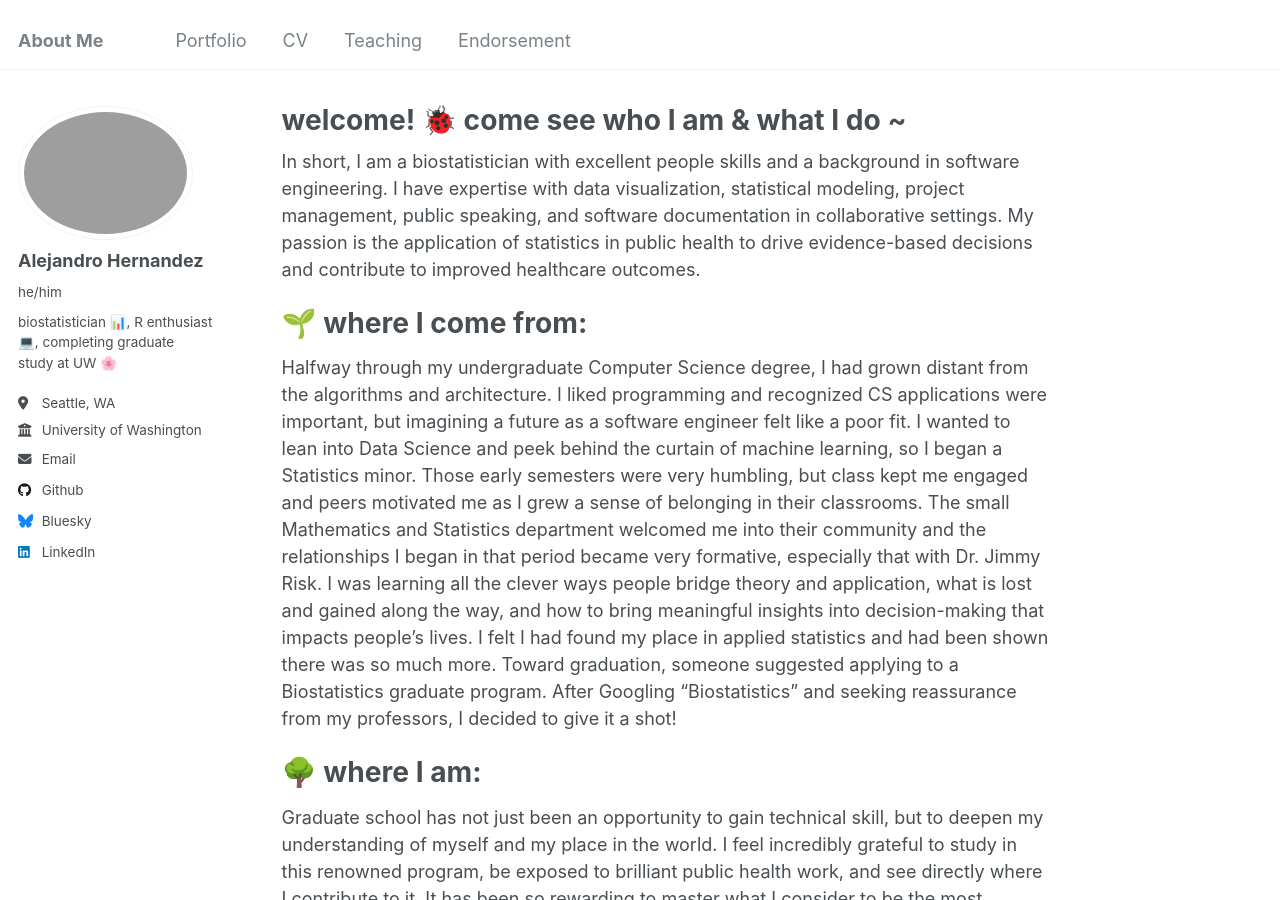
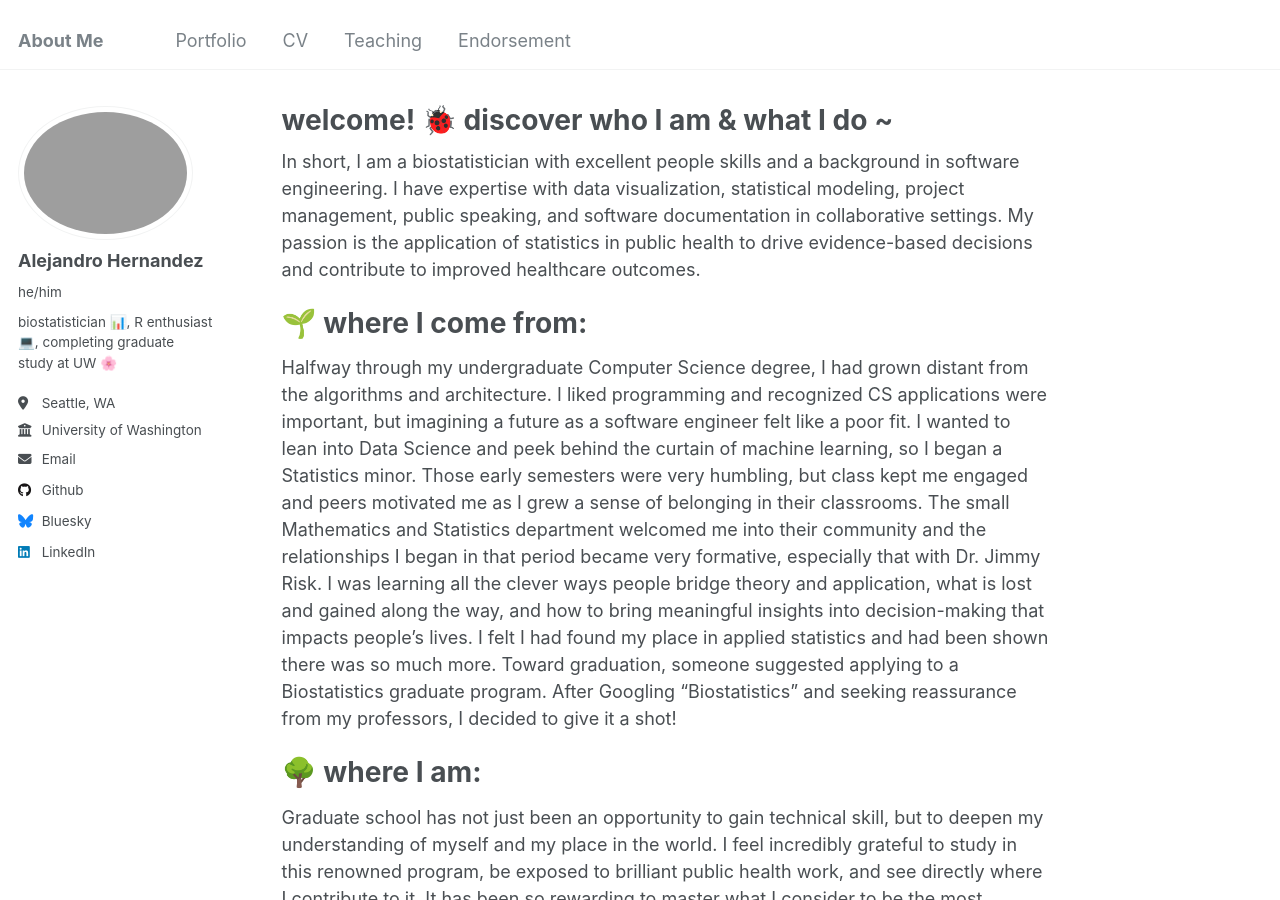
Before and after one commit to alejandroh3005/alejandroh3005.github.io, a Jekyll site: the page built from _pages/about.md, in a window 1280 px wide and 900 px high. Built offline with Jekyll 4.4.1, drawn with Linux system fonts in a browser that asks for light colours.

Commit message:
Update about.md

```diff
--- a/_pages/about.md
+++ b/_pages/about.md
@@ -1,6 +1,6 @@
 ---
 permalink: /
-title: "welcome! 🐞 come see who I am & what I do ~"
+title: "welcome! 🐞 discover who I am & what I do ~"
 author_profile: true
 redirect_from:
   - /about/
```
